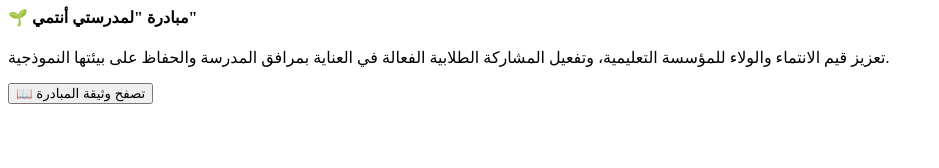
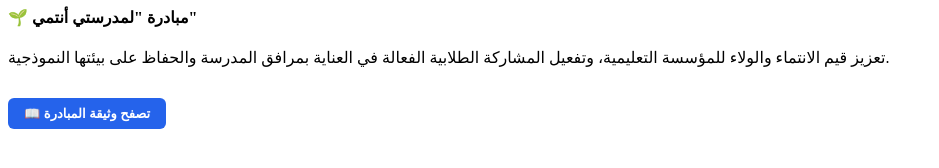
Before and after one commit to t96286-collab/school-attendance, a plain HTML site: page index.html in a window 1280 px wide. Shown: the whole page, without its empty margins (0-939 px from the left). Drawn offline with Linux system fonts and the light colour scheme.

Commit message:
Update index.html

```diff
--- a/index.html
+++ b/index.html
@@ -1,11 +1,13 @@
-<!-- زر فتح المبادرة داخل البطاقة -->
+<!-- استبدل بطاقة مبادرة "لمدرستي أنتمي" القديمة بهذا الكود الجديد -->
 <div class="card-box">
     <h4>🌱 مبادرة "لمدرستي أنتمي"</h4>
     <p>تعزيز قيم الانتماء والولاء للمؤسسة التعليمية، وتفعيل المشاركة الطلابية الفعالة في العناية بمرافق المدرسة والحفاظ على بيئتها النموذجية.</p>
+
+    <!-- هذا هو زر تصفح المبادرة الذي كان مفقوداً -->
     <button class="btn-initiative" onclick="openInitiativeModal()">📖 تصفح وثيقة المبادرة</button>
 </div>
 
-<!-- نافذة عرض المستند المنبثقة -->
+<!-- يجب وضع هذا الكود في نهاية ملف HTML، قبل وسم </body> -->
 <div id="initiativeModal" class="modal-overlay" style="display:none; position:fixed; top:0; left:0; width:100%; height:100%; background-color:rgba(11, 19, 43, 0.9); z-index:1000; justify-content:center; align-items:center; padding:20px; box-sizing:border-box;">
     <div class="modal-content" style="background-color:#1c2541; border:1px solid #3a506b; border-radius:12px; width:100%; max-width:900px; height:85vh; display:flex; flex-direction:column; overflow:hidden; box-shadow:0 15px 35px rgba(0,0,0,0.5);">
         <div class="modal-header" style="background-color:#0b132b; padding:15px 25px; display:flex; justify-content:space-between; align-items:center; border-bottom:1px solid #3a506b;">
@@ -13,21 +15,15 @@
             <button class="btn-close-modal" onclick="closeInitiativeModal()" style="background-color:#ef4444; color:white; border:none; padding:8px 16px; border-radius:6px; cursor:pointer; font-weight:bold; font-size:14px;">رجوع للصفحة الرئيسية ✕</button>
         </div>
         <div class="modal-body" style="flex:1; padding:0; position:relative; background:#ffffff;" oncontextmenu="return false;">
-            <iframe id="initiativeFrame" src="" style="width:100%; height:100%; border:none;" allow="autoplay"></iframe>
+            <!-- رابط المستند الخاص بك بصيغة العرض المحمي -->
+            <iframe id="initiativeFrame" src="https://drive.google.com/file/d/1BZ4DzEsi0W5Dh8asdUxsPg7V31yCfRpe/preview" style="width:100%; height:100%; border:none;" allow="autoplay"></iframe>
         </div>
     </div>
 </div>
 
 <script>
-    // تم دمج معرف الملف الخاص بك في رابط العرض المحمي
-    const documentUrl = "https://drive.google.com/file/d/1BZ4DzEsi0W5Dh8asdUxsPg7V31yCfRpe/preview";
-
     function openInitiativeModal() {
         const modal = document.getElementById('initiativeModal');
-        const frame = document.getElementById('initiativeFrame');
-        if(frame.src === "") {
-            frame.src = documentUrl;
-        }
         modal.style.display = 'flex';
     }
 
@@ -36,7 +32,29 @@
         modal.style.display = 'none';
     }
 
+    // منع النقر بزر الماوس الأيمن داخل النافذة المنبثقة للحماية
     document.getElementById('initiativeModal').addEventListener('contextmenu', function(e) {
         e.preventDefault();
     });
 </script>
+
+<!-- إضافة تنسيق بسيط للزر في حال لم يكن موجوداً في ملف الـ CSS الخاص بك -->
+<style>
+    .btn-initiative {
+        display: inline-block;
+        background-color: #2563eb;
+        color: #ffffff;
+        padding: 8px 16px;
+        border-radius: 6px;
+        text-decoration: none;
+        font-size: 13px;
+        margin-top: 15px;
+        font-weight: bold;
+        transition: background 0.2s;
+        border: none;
+        cursor: pointer;
+    }
+    .btn-initiative:hover {
+        background-color: #1d4ed8;
+    }
+</style>
```
